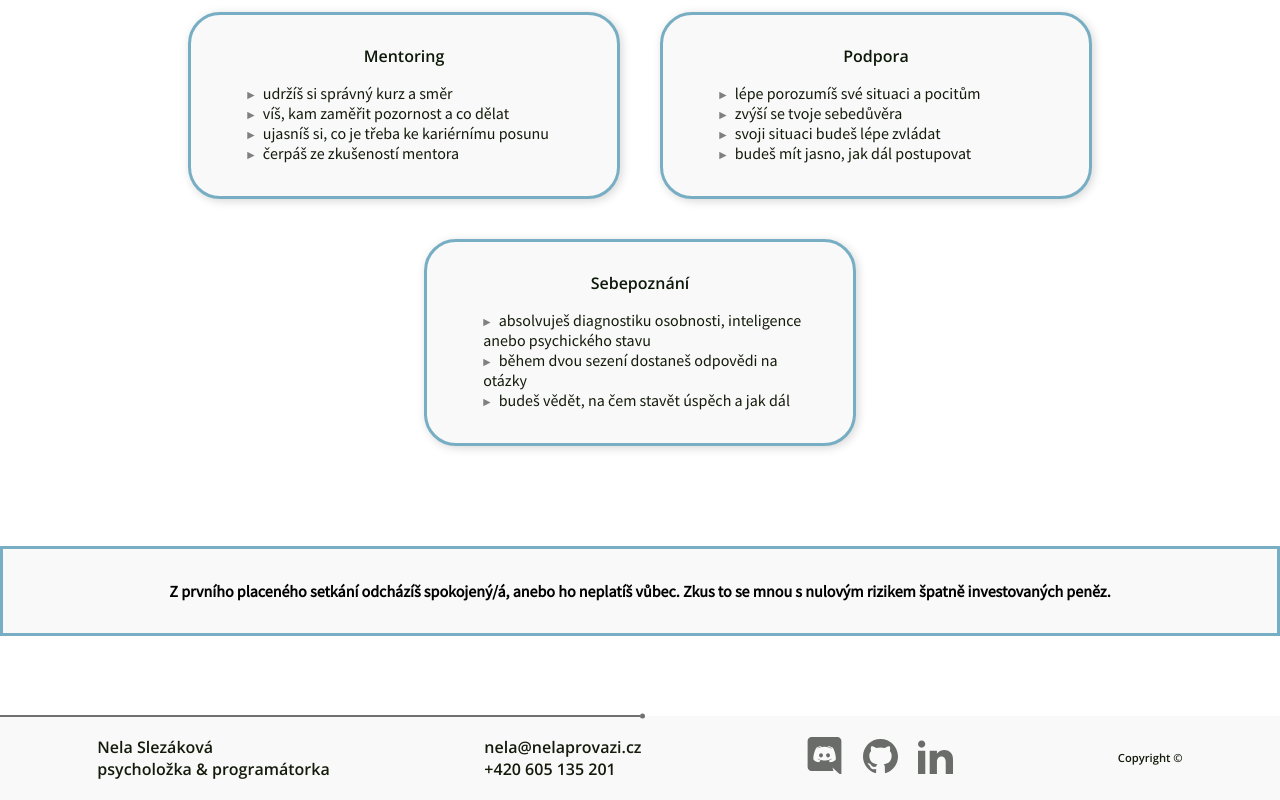
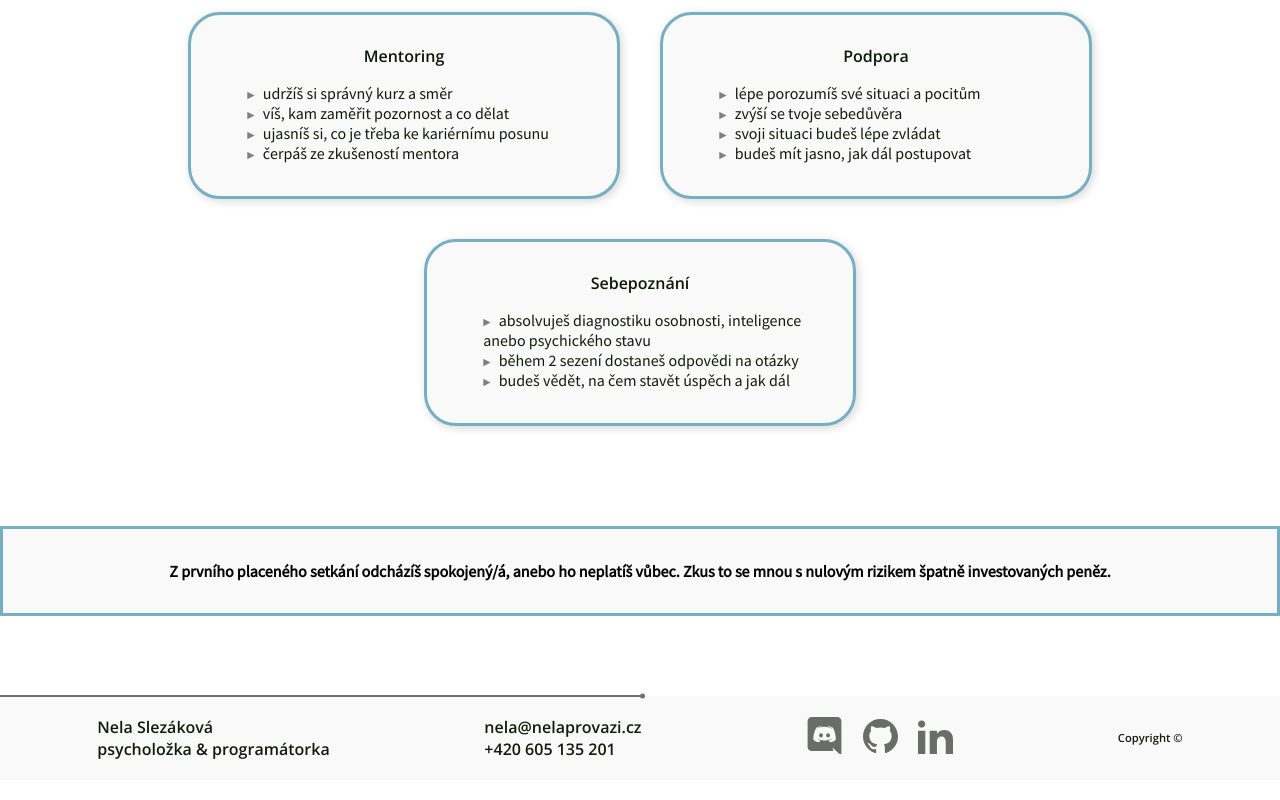
Before and after one commit to NelliaS/personal-webpage, a Next.js app: page /jak-to-funguje in a window 1280 px wide. Shown: the part 1109-1909 px from the top of the page. Built offline with nearby package versions, Linux system fonts and the light colour scheme.

Commit message:
changes in pricing vol3

```diff
--- a/src/pages/jak-to-funguje.tsx
+++ b/src/pages/jak-to-funguje.tsx
@@ -82,7 +82,7 @@ const JakToFunguje: NextPage = () => {
           <h2>Sebepoznání</h2>
             <ul>
               <li>absolvuješ diagnostiku osobnosti, inteligence anebo psychického stavu</li>
-              <li>během dvou sezení dostaneš odpovědi na otázky</li>
+              <li>během 2 sezení dostaneš odpovědi na otázky</li>
               <li>budeš vědět, na čem stavět úspěch a jak dál</li>
             </ul>
           </div>
```
Also changed, not shown: src/pages/cenik.tsx (+4 -3 lines).
